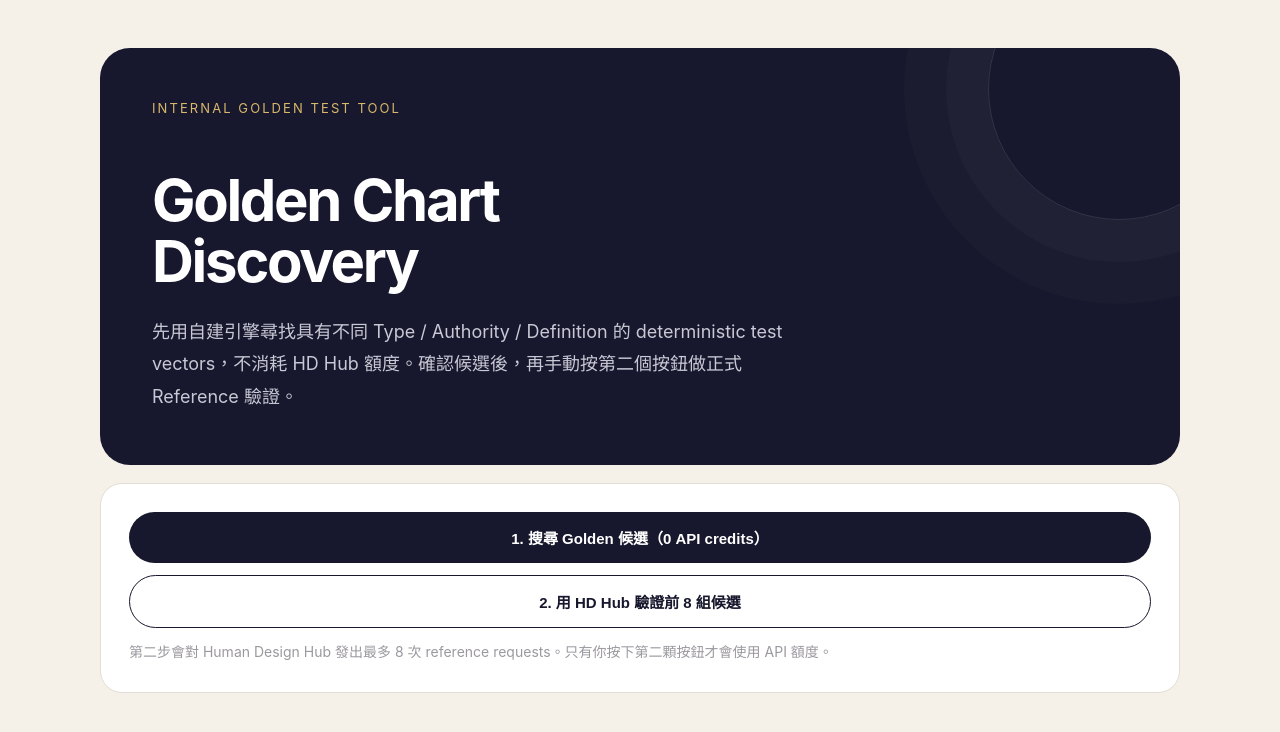
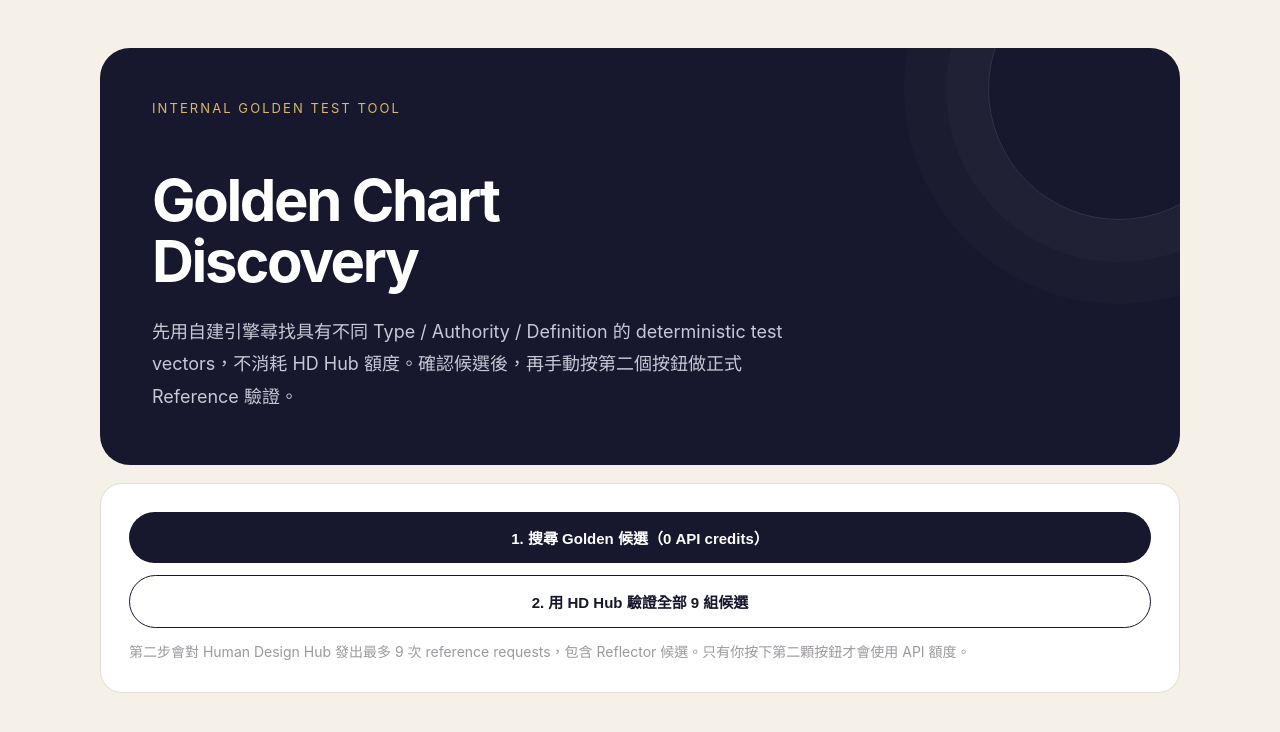
Before and after one commit to b9622024/human-design-fatloss-action, a Next.js app: page /dev/human-design-golden in a window 1280 px wide. Shown: the top 732 px of the page. Built offline with nearby package versions, Linux system fonts and the light colour scheme.

Commit message:
Verify all nine Golden candidates

```diff
--- a/app/dev/human-design-golden/page.tsx
+++ b/app/dev/human-design-golden/page.tsx
@@ -48,7 +48,7 @@ export default function HumanDesignGoldenPage() {
     setVerifying(true);
     setVerification(null);
     try {
-      const candidates = discovery.selected.slice(0, 8).map((candidate) => ({
+      const candidates = discovery.selected.slice(0, 9).map((candidate) => ({
         id: candidate.id,
         localDateTime: candidate.localDateTime,
         timezone: candidate.timezone,
@@ -81,10 +81,10 @@ export default function HumanDesignGoldenPage() {
           {discovering ? "搜尋中…" : "1. 搜尋 Golden 候選（0 API credits）"}
         </button>
         <button type="button" onClick={verify} disabled={verifying || discovering || !discovery?.selected?.length} style={{ padding: 15, border: "1px solid #17172d", borderRadius: 999, background: "white", color: "#17172d", fontWeight: 700, fontSize: 15 }}>
-          {verifying ? "驗證中…" : "2. 用 HD Hub 驗證前 8 組候選"}
+          {verifying ? "驗證中…" : "2. 用 HD Hub 驗證全部 9 組候選"}
         </button>
         <p style={{ opacity: 0.68, lineHeight: 1.7, margin: 0 }}>
-          第二步會對 Human Design Hub 發出最多 8 次 reference requests。只有你按下第二顆按鈕才會使用 API 額度。
+          第二步會對 Human Design Hub 發出最多 9 次 reference requests，包含 Reflector 候選。只有你按下第二顆按鈕才會使用 API 額度。
         </p>
       </section>
 
```
